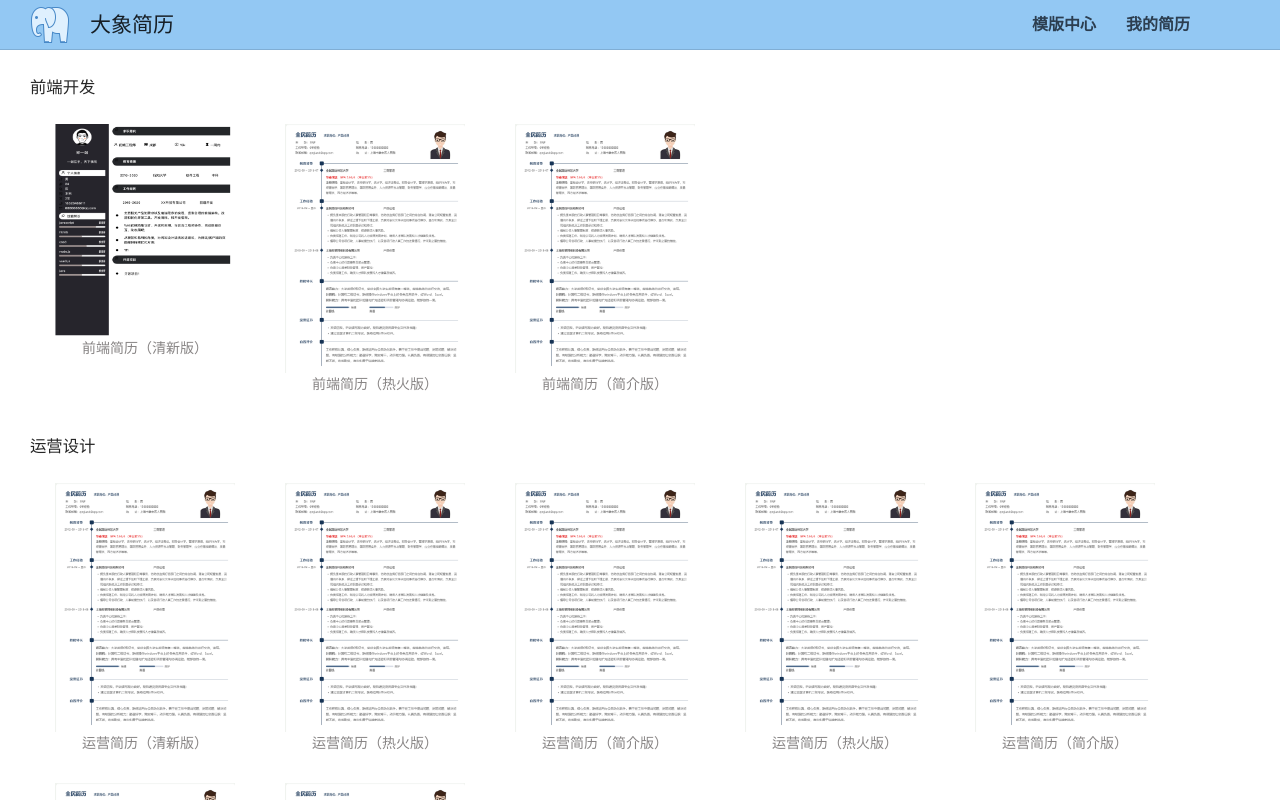
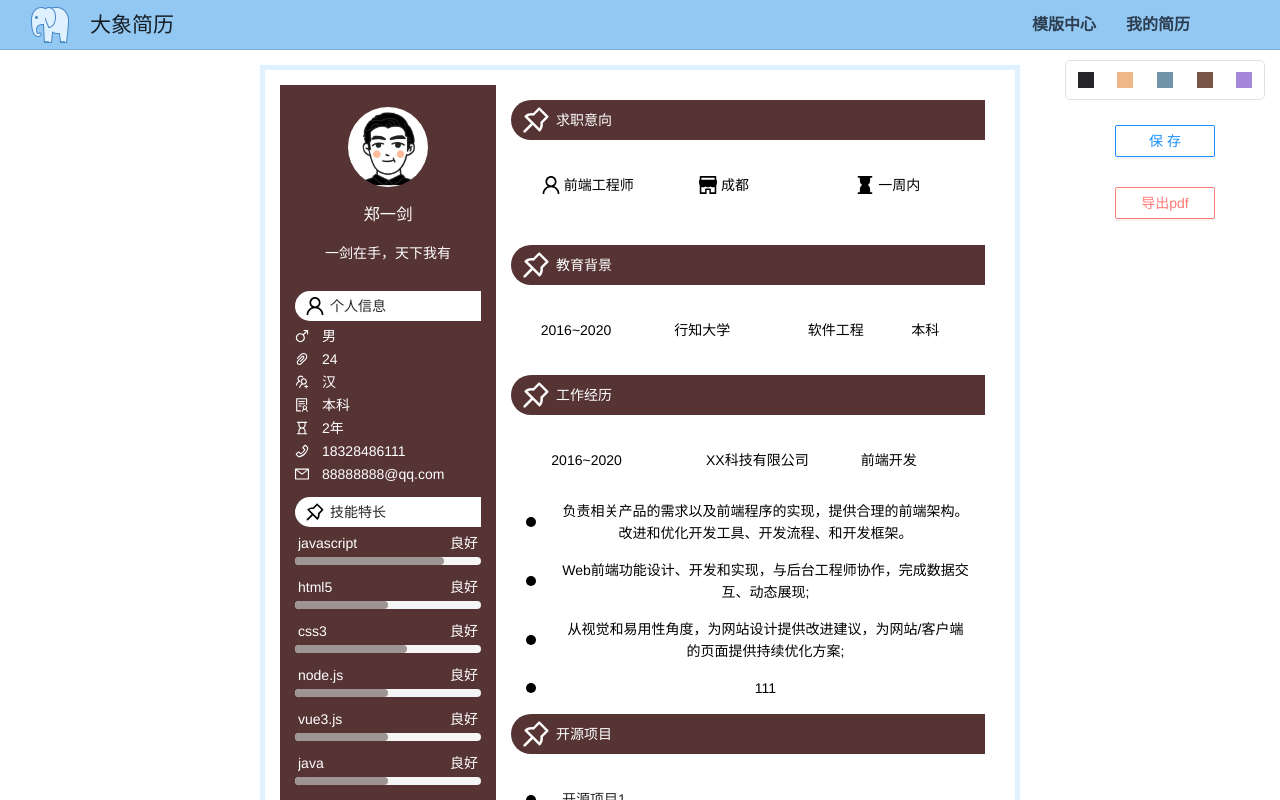
Before and after one commit to yangxuechen/resume_vue3_ts, a Vue app: page /#/resumeEdit in a window 1280 px wide. Before the commit this address led to /resumeTemplate#/resumeEdit. Shown: the top 800 px of the page. Built offline with nearby package versions, Linux system fonts and the light colour scheme.

Commit message:
打印高度宽度

```diff
--- a/src/components/HelloWorld.vue
+++ b/src/components/HelloWorld.vue
@@ -11,6 +11,7 @@
     >
       Vetur
     </a>
+
     or
     <a href="https://github.com/johnsoncodehk/volar" target="_blank">Volar</a>
     (if using
--- a/src/components/Test.vue
+++ b/src/components/Test.vue
@@ -1,24 +1,18 @@
 <template>
   <div class="contrainer">
-      <div>
-        test
-      </div>
-
+    <div>test</div>
   </div>
 </template>
 
-<script lang="ts">
-
-</script>
+<script></script>
 
 <style lang="less" scoped>
-
-   .contrainer{
+.contrainer {
   background-color: aquamarine;
-       width:300px;
+  width: 300px;
   height: 300px;
 
-       & >div:first-child{
+  & > div:first-child {
     color: brown;
     font-size: larger;
   }
--- a/src/components/layout/Header.vue
+++ b/src/components/layout/Header.vue
@@ -1,6 +1,6 @@
 <template>
   <div class="contrainer-header">
-    <div class="leftBox">
+    <div class="leftBox" @click="toIndex">
       <img src="../../assets/icons8-elephant-80.png" class="logo" />
       <h2>大象简历</h2>
     </div>
@@ -19,6 +19,10 @@
 };
 const onClick_1 = () => {
   route.push({ path: "/resumeTemplate" });
+};
+
+const toIndex = () => {
+  route.push({ path: "/" });
 };
 </script>
 
@@ -44,7 +48,7 @@
     width: auto;
     height: 100%;
     display: flex;
-
+    cursor: pointer;
     .logo {
       transform: rotateY(180deg);
     }
@@ -52,12 +56,10 @@
       margin: 5px;
       width: 40px;
       height: 40px;
-      cursor: pointer;
     }
 
     h2 {
       margin-left: 15px;
-      cursor: pointer;
     }
   }
 
--- a/src/components/layout/JobIntension.vue
+++ b/src/components/layout/JobIntension.vue
@@ -14,10 +14,10 @@
         <ShopFilled :style="{ fontSize: '20px', color: 'black' }" />
         <input class="input_dash" value="成都" />
       </div>
-      <div class="item">
+      <!-- <div class="item">
         <TransactionOutlined :style="{ fontSize: '20px', color: 'black' }" />
         <input class="input_dash" value="15k" />
-      </div>
+      </div> -->
       <div class="item">
         <HourglassFilled :style="{ fontSize: '20px', color: 'black' }" />
         <input class="input_dash" value="一周内" />
--- a/src/components/layout/WorkExperience.vue
+++ b/src/components/layout/WorkExperience.vue
@@ -39,9 +39,9 @@
       </div>
     </div>
   </div>
-  <MainLeft :leftBox="state.leftbox" @changeState="onChange">
+  <!-- <MainLeft :leftBox="state.leftbox" @changeState="onChange">
     <WorkEdit></WorkEdit>
-  </MainLeft>
+  </MainLeft> -->
 </template>
 
 <script lang="ts">
--- a/src/router/index.ts
+++ b/src/router/index.ts
@@ -1,4 +1,4 @@
-import {createRouter,createWebHistory,RouteRecordRaw } from 'vue-router'
+import {createRouter,createWebHashHistory,createWebHistory,RouteRecordRaw } from 'vue-router'
 
 const routes: Array<RouteRecordRaw> = [
     {
@@ -19,7 +19,8 @@
 ]
 
 const router =createRouter({
-    history: createWebHistory(import.meta.env.BASE_URL),
+    // history: createWebHistory(import.meta.env.BASE_URL),
+    history: createWebHashHistory(),
     routes
   });
 
--- a/src/views/template/Template01.vue
+++ b/src/views/template/Template01.vue
@@ -50,7 +50,7 @@
 .temp01-box {
   width: 100%;
   //  margin-left: 15%;
-  min-height: 1010px;
+  min-height: 1086px;
   //  background-color: cadetblue;
   display: flex;
 
--- a/src/views/user/MineResume.vue
+++ b/src/views/user/MineResume.vue
@@ -1,19 +1,13 @@
 <template>
   <div class="contrainer-resume">
-        <div>
-          我的简历
-        </div>
-
+    <div>我的简历</div>
   </div>
 </template>
 
-  <script lang="ts">
-
-  </script>
+<script></script>
 
 <style lang="less" scoped>
-
-    .contrainer-resume{
+.contrainer-resume {
   width: auto;
   height: auto;
   text-align: center;
--- a/src/views/user/ResumeEdit.vue
+++ b/src/views/user/ResumeEdit.vue
@@ -1,9 +1,11 @@
 <template>
   <div class="rs-edit-box">
-    <div class="rs-edit" id="resume">
-      {{ msg }}
-      <Template01 :ref="resume"></Template01>
+    <div class="box">
+      <div class="rs-edit" id="resume">
+        <Template01 :ref="resume"></Template01>
+      </div>
     </div>
+
     <div class="toolMenu">
       <div class="item">
         <Theme></Theme>
@@ -40,12 +42,12 @@
 
   console.log(width + " " + height);
 
-  html2canvas(htmlElement, {
+  html2canvas(htmlElement!, {
     height: htmlElement?.offsetHeight,
     width: htmlElement?.offsetWidth,
   }).then((canvas) => {
     const doc = new jsPDF();
-    doc.addImage(canvas, "image/jpeg", 0, 0, 210, 210 * 1.2);
+    doc.addImage(canvas, "image/jpeg", 0, 0, 210, 297); //单位是毫米
 
     doc.save("doc.pdf");
   });
@@ -58,14 +60,19 @@
   display: flex;
   justify-content: center;
 
+  .box {
+    width: 760px;
+    border: 5px #dff0fe solid;
+    display: flex;
+    justify-content: center;
+    margin-top: 15px;
+  }
   .rs-edit {
-    width: 800px;
+    width: 756px;
     height: auto;
     overflow: auto;
     // background-color: chocolate;
-    margin-top: 25px;
-    margin-bottom: 50px;
-    border: 5px #dff0fe solid;
+
     padding: 15px;
   }
 
--- a/src/views/user/ResumeTemplate.vue
+++ b/src/views/user/ResumeTemplate.vue
@@ -20,6 +20,7 @@
 <script lang="ts" setup>
 import MinResume from "../../components/layout/MinResume.vue";
 import route from "../../router";
+import resumeImgUrl from "../../assets/resume-temp/resume-tem2.png";
 interface MinResumeData {
   imgUrl: string;
   desc: string;
@@ -31,7 +32,8 @@
 }
 const dataset: MinResumeData[] = [
   {
-    imgUrl: "src/assets/resume-temp/resume-tem2.png",
+    // imgUrl: "src/assets/resume-temp/resume-tem2.png",
+    imgUrl: resumeImgUrl,
     desc: "前端简历（清新版）",
     name: "resume-前端-1",
   },
```
Lines whose indentation alone changed are shown as unchanged.
